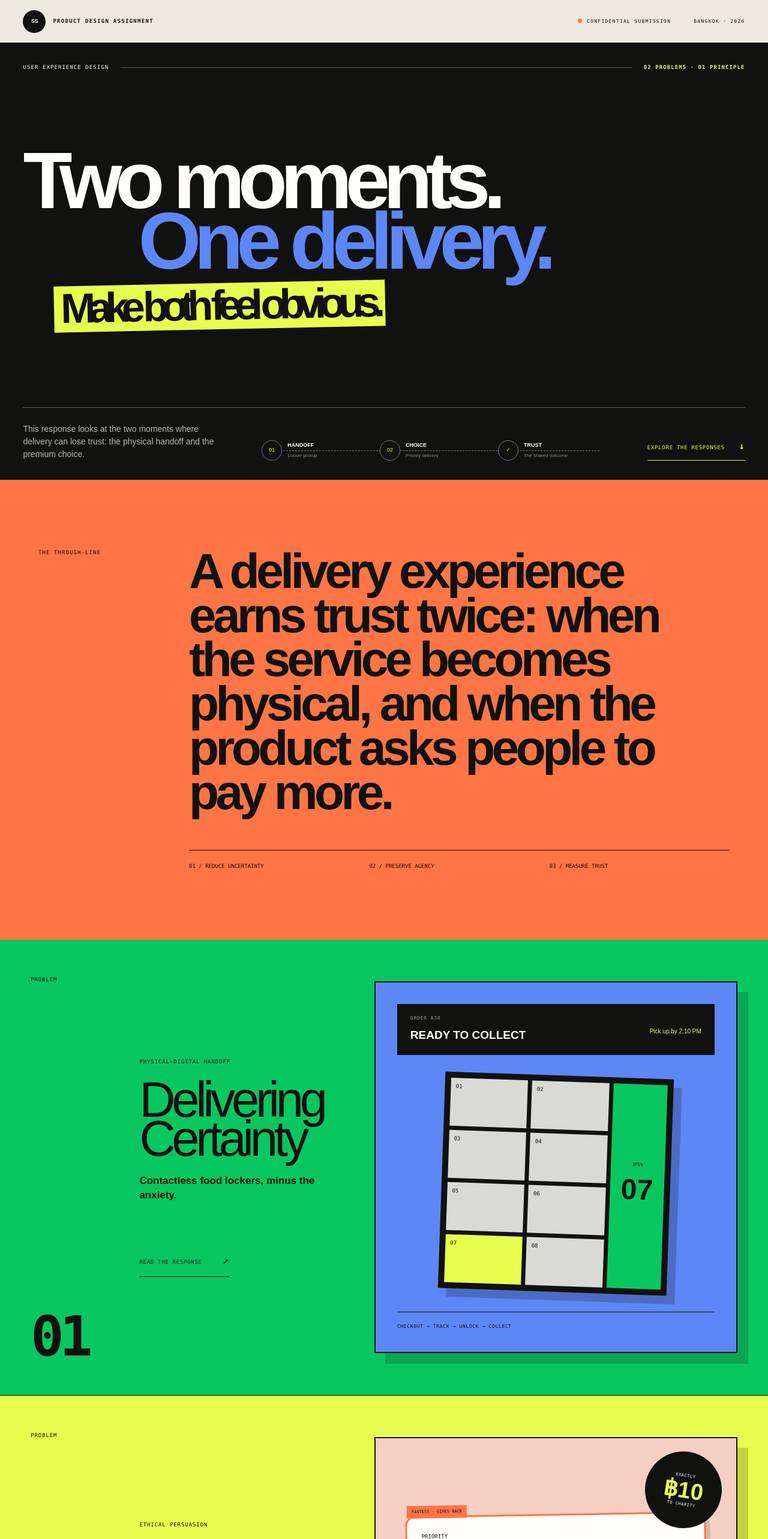
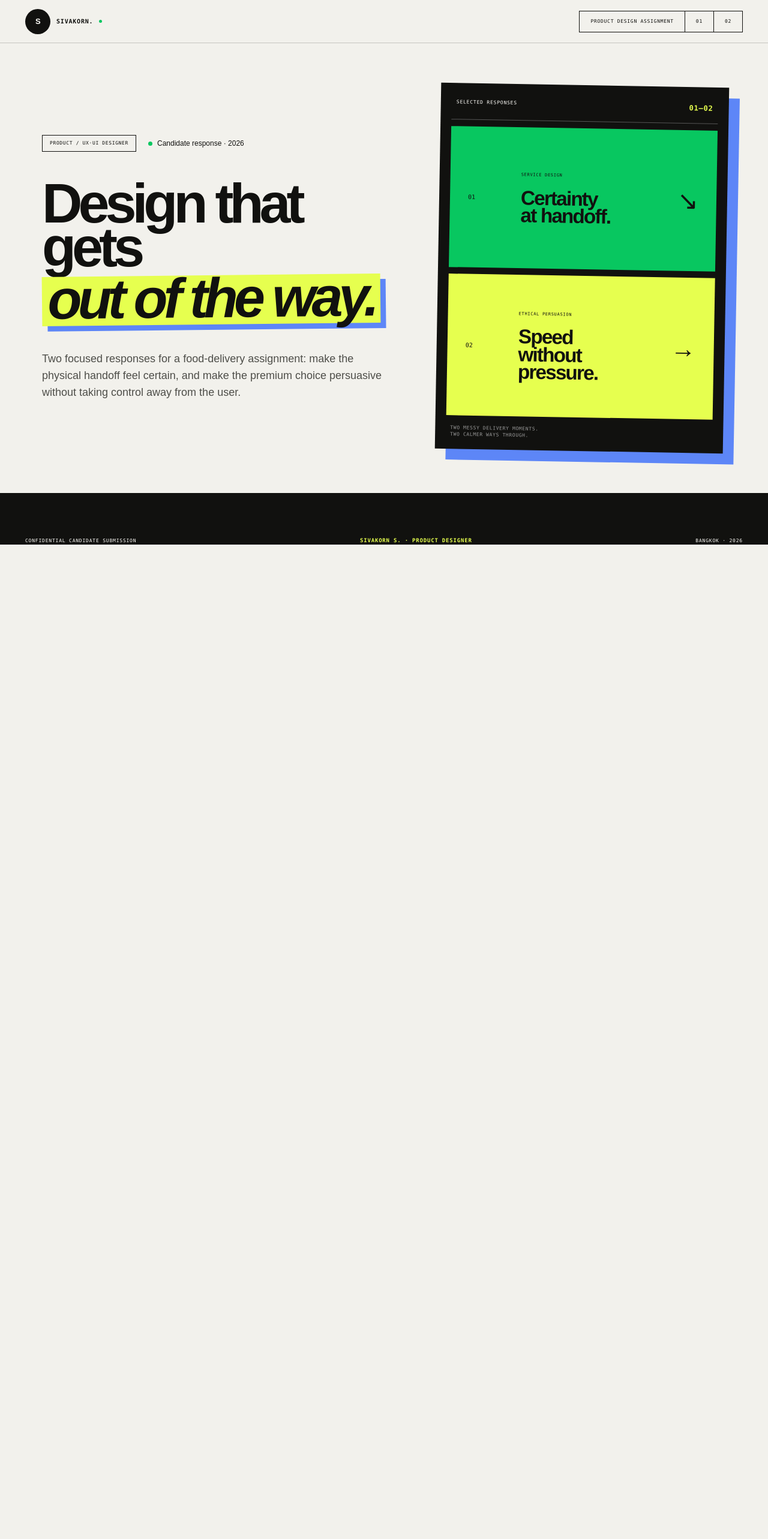
Before and after one commit to gridboxes/LMWN-Challenge, a Next.js app: page / in a window 1280 px wide. Shown: the top 2566 px of the page at 60% size. After the commit the page ends 908 px from the top, so only its background shows below. Built offline with nearby package versions, Linux system fonts and the light colour scheme.

Commit message:
Simplify assignment homepage

```diff
--- a/app/globals.css
+++ b/app/globals.css
@@ -285,6 +285,16 @@ footer { min-height:160px; padding:50px max(5vw,56px); display:flex; justify-con
 .assignment-ending { min-height:650px; padding:95px max(5vw,60px); display:grid; grid-template-columns:180px 1fr 260px; gap:5vw; align-items:center; background:var(--blue); }.assignment-ending > span { align-self:start; font-family:var(--font-geist-mono); font-size:9px; text-transform:uppercase; letter-spacing:.1em; }.assignment-ending h2 { margin:0; font-size:clamp(56px,6.5vw,104px); line-height:.88; letter-spacing:-.07em; }.assignment-ending > div { align-self:end; padding:24px; border:1px solid var(--ink); background:var(--acid); }.assignment-ending p,.assignment-ending small { margin:0; font-family:var(--font-geist-mono); font-size:8px; text-transform:uppercase; letter-spacing:.08em; }.assignment-ending b { display:block; margin:25px 0 4px; font-size:28px; letter-spacing:-.04em; }
 .assignment-footer { min-height:82px; padding:0 max(3vw,34px); display:flex; flex-direction:row; align-items:center; justify-content:space-between; background:var(--ink); color:var(--white); font-family:var(--font-geist-mono); font-size:8px; text-transform:uppercase; letter-spacing:.1em; }.assignment-footer nav { display:flex; gap:26px; }.assignment-footer a:hover { color:var(--acid); }
 
+/* Focused assignment cover: one screen, two direct choices, one footer. */
+.simple-home { min-height:100vh; display:grid; grid-template-rows:72px minmax(720px,1fr) 86px; background:var(--paper); }
+.simple-header { padding:0 max(3vw,42px); display:flex; align-items:center; justify-content:space-between; border-bottom:1px solid var(--line); }.simple-brand { display:flex; align-items:center; gap:10px; text-transform:uppercase; font-family:var(--font-geist-mono); font-size:10px; letter-spacing:.08em; }.simple-brand > span { width:42px; height:42px; display:grid; place-items:center; border-radius:50%; background:var(--ink); color:var(--white); font-family:var(--font-geist-sans); font-size:13px; font-weight:800; letter-spacing:-.05em; }.simple-brand i { width:5px; height:5px; border-radius:50%; background:var(--green); }.simple-header nav { display:flex; align-items:center; border:1px solid var(--ink); font-family:var(--font-geist-mono); font-size:8px; text-transform:uppercase; letter-spacing:.09em; }.simple-header nav span,.simple-header nav a { min-height:34px; padding:0 18px; display:grid; place-items:center; border-right:1px solid var(--ink); }.simple-header nav a:last-child { border-right:0; }.simple-header nav a:hover,.simple-header nav a:focus-visible { background:var(--acid); outline:0; }
+.simple-hero { min-height:720px; padding:70px max(5vw,70px); display:grid; grid-template-columns:minmax(0,1.15fr) minmax(480px,.85fr); gap:7vw; align-items:center; overflow:hidden; }.simple-intro { min-width:0; }.simple-kicker { margin-bottom:50px; display:flex; align-items:center; gap:20px; }.simple-kicker > span { padding:7px 12px; border:1px solid var(--ink); font-family:var(--font-geist-mono); font-size:8px; text-transform:uppercase; letter-spacing:.08em; }.simple-kicker p { margin:0; font-size:12px; }.simple-kicker p i { display:inline-block; width:7px; height:7px; margin-right:8px; border-radius:50%; background:var(--green); }
+.simple-intro h1 { margin:0 0 44px; font-size:clamp(74px,7.3vw,128px); line-height:.78; letter-spacing:-.075em; font-weight:600; }.simple-intro h1 em { display:inline-block; margin-top:10px; padding:.02em .1em .08em; background:var(--acid); font-style:italic; box-shadow:9px 9px 0 var(--blue); transform:rotate(-.6deg); }.simple-intro > p { max-width:760px; margin:0; font-size:18px; line-height:1.55; color:#4e4e49; }
+.response-board { min-height:610px; padding:18px; display:grid; grid-template-rows:auto 1fr 1fr auto; gap:11px; background:var(--ink); color:var(--white); box-shadow:18px 18px 0 var(--blue); transform:rotate(1deg); }.response-board-head { padding:8px 8px 16px; display:flex; justify-content:space-between; border-bottom:1px solid #555; font-family:var(--font-geist-mono); font-size:8px; text-transform:uppercase; letter-spacing:.1em; }.response-board-head b { color:var(--acid); font-size:12px; }
+.response-tile { min-height:220px; padding:26px 28px; display:grid; grid-template-columns:70px 1fr auto; gap:18px; align-items:center; color:var(--ink); border:2px solid transparent; transition:transform .2s ease, border-color .2s ease, filter .2s ease; }.response-locker { background:var(--green); }.response-priority { background:var(--acid); }.response-tile > span { font-family:var(--font-geist-mono); font-size:10px; }.response-tile small { display:block; margin-bottom:18px; font-family:var(--font-geist-mono); font-size:7px; text-transform:uppercase; letter-spacing:.1em; }.response-tile b { display:block; font-size:clamp(30px,2.6vw,48px); line-height:.88; letter-spacing:-.055em; }.response-tile > i { font-size:42px; font-style:normal; }.response-tile:hover { transform:translate(-5px,-4px); border-color:var(--ink); filter:saturate(1.15); }.response-tile:focus-visible { outline:4px solid var(--white); outline-offset:-7px; }
+.response-board > p { margin:4px 7px 0; color:#999; font-family:var(--font-geist-mono); font-size:8px; line-height:1.45; text-transform:uppercase; letter-spacing:.08em; }
+.simple-footer { padding:0 max(3vw,42px); display:flex; align-items:center; justify-content:space-between; background:var(--ink); color:var(--white); font-family:var(--font-geist-mono); font-size:8px; text-transform:uppercase; letter-spacing:.1em; }.simple-footer b { color:var(--acid); font-size:9px; }
+
 @media (max-width: 1050px) {
   .floating-nav { top:auto; right:16px; left:16px; bottom:12px; width:auto; display:grid; grid-template-columns:repeat(5,1fr); padding:6px; }
   .floating-nav a { justify-content:center; border:0; min-height:40px; }.floating-nav span { display:none; }
@@ -297,6 +307,7 @@ footer { min-height:160px; padding:50px max(5vw,56px); display:flex; justify-con
   .priority-hero-art { min-height:540px; }
   .portfolio-hero { grid-template-columns:1fr; }.portfolio-hero h1 { font-size:clamp(72px,11vw,115px); }.home-hero-board { min-height:520px; transform:none; }
   .cover-bottom { grid-template-columns:1fr 1.5fr; }.cover-bottom > a { grid-column:1 / 3; width:max-content; }.case-chapter { grid-template-columns:90px 1fr; }.chapter-art { grid-column:2; width:100%; }.chapter-index b { font-size:68px; }.assignment-ending { grid-template-columns:130px 1fr; }.assignment-ending > div { grid-column:2; }
+  .simple-home { grid-template-rows:72px auto 86px; }.simple-hero { padding:70px 5vw 85px; grid-template-columns:1fr; gap:70px; }.simple-intro h1 { font-size:clamp(80px,11vw,122px); }.response-board { width:min(720px,92%); margin:0 auto; }
 }
 
 @media (max-width: 760px) {
@@ -336,6 +347,7 @@ footer { min-height:160px; padding:50px max(5vw,56px); display:flex; justify-con
   .locker-chapter-art { padding:20px; }.chapter-locker { width:94%; grid-template-columns:1fr 1fr 68px; grid-auto-rows:62px; }.locker-signal { padding:14px; }.locker-signal b { font-size:14px; }
   .priority-chapter-art { padding:26px 18px; }.priority-row { min-height:105px; padding:20px; }.donation-seal { width:96px; height:96px; right:14px; top:12px; }.donation-seal b { font-size:28px; }
   .assignment-ending { min-height:600px; padding:75px 20px; grid-template-columns:1fr; align-items:start; }.assignment-ending h2 { font-size:clamp(52px,15vw,74px); }.assignment-ending > div { grid-column:auto; align-self:end; }.assignment-footer { min-height:110px; padding:28px 20px; align-items:flex-start; flex-direction:column; gap:22px; }
+  .simple-home { grid-template-rows:64px auto auto; }.simple-header { padding:0 18px; }.simple-brand b { display:none; }.simple-header nav span { display:none; }.simple-header nav a { min-width:48px; padding:0 12px; }.simple-hero { min-height:0; padding:58px 20px 75px; gap:56px; }.simple-kicker { margin-bottom:38px; align-items:flex-start; flex-direction:column; gap:12px; }.simple-intro h1 { margin-bottom:36px; font-size:clamp(58px,18.5vw,86px); line-height:.8; }.simple-intro h1 em { box-shadow:6px 6px 0 var(--blue); }.simple-intro > p { font-size:15px; }.response-board { width:100%; min-height:520px; padding:12px; box-shadow:9px 9px 0 var(--blue); transform:none; }.response-tile { min-height:180px; padding:20px 18px; grid-template-columns:32px 1fr auto; gap:10px; }.response-tile small { margin-bottom:12px; }.response-tile b { font-size:32px; }.response-tile > i { font-size:28px; }.simple-footer { min-height:150px; padding:34px 20px; align-items:flex-start; flex-direction:column; gap:18px; }
 }
 
 @media (prefers-reduced-motion: reduce) { html { scroll-behavior:auto; } * { transition:none !important; } }
--- a/app/page.tsx
+++ b/app/page.tsx
@@ -383,60 +383,32 @@ export function CaseStudy({ variant }: { variant: "locker" | "priority" }) {
 
 export default function Home() {
   return (
-    <main className="assignment-home">
-      <header className="assignment-header">
-        <a className="assignment-brand" href="#overview" aria-label="Assignment overview"><span>SS</span><b>Product design assignment</b></a>
-        <div className="assignment-status"><span>Confidential submission</span><span>Bangkok · 2026</span></div>
+    <main className="simple-home">
+      <header className="simple-header">
+        <a className="simple-brand" href="/" aria-label="Assignment overview"><span>S</span><b>Sivakorn.</b><i /></a>
+        <nav aria-label="Assignment navigation"><span>Product design assignment</span><a href="/work/delivering-certainty">01</a><a href="/work/priority-honestly">02</a></nav>
       </header>
 
-      <section className="assignment-cover" id="overview">
-        <div className="cover-kicker"><span>User experience design</span><i /><b>02 problems · 01 principle</b></div>
-        <h1><span>Two moments.</span><span>One delivery.</span><em>Make both feel obvious.</em></h1>
-        <div className="cover-bottom">
-          <p>This response looks at the two moments where delivery can lose trust: the physical handoff and the premium choice.</p>
-          <div className="cover-route" aria-label="Assignment route from order to trust">
-            <span><i>01</i><b>HANDOFF</b><small>Locker pickup</small></span>
-            <span><i>02</i><b>CHOICE</b><small>Priority delivery</small></span>
-            <span><i>✓</i><b>TRUST</b><small>The shared outcome</small></span>
-          </div>
-          <a href="#responses">Explore the responses <b>↓</b></a>
+      <section className="simple-hero" aria-label="Product design assignment overview">
+        <div className="simple-intro">
+          <div className="simple-kicker"><span>Product / UX·UI designer</span><p><i />Candidate response · 2026</p></div>
+          <h1>Design that gets<br /><em>out of the way.</em></h1>
+          <p>Two focused responses for a food-delivery assignment: make the physical handoff feel certain, and make the premium choice persuasive without taking control away from the user.</p>
+        </div>
+
+        <div className="response-board" aria-label="Choose an assignment response">
+          <div className="response-board-head"><span>Selected responses</span><b>01—02</b></div>
+          <a className="response-tile response-locker" href="/work/delivering-certainty" aria-label="Read Problem 1: Delivering Certainty">
+            <span>01</span><div><small>Service design</small><b>Certainty<br />at handoff.</b></div><i>↘</i>
+          </a>
+          <a className="response-tile response-priority" href="/work/priority-honestly" aria-label="Read Problem 2: Priority, Honestly">
+            <span>02</span><div><small>Ethical persuasion</small><b>Speed<br />without pressure.</b></div><i>→</i>
+          </a>
+          <p>Two messy delivery moments.<br />Two calmer ways through.</p>
         </div>
       </section>
 
-      <section className="assignment-thesis">
-        <p className="thesis-label">The through-line</p>
-        <h2>A delivery experience earns trust twice: when the service becomes physical, and when the product asks people to pay more.</h2>
-        <div className="thesis-notes"><span>01 / Reduce uncertainty</span><span>02 / Preserve agency</span><span>03 / Measure trust</span></div>
-      </section>
-
-      <section className="case-chapters" id="responses" aria-label="Assignment responses">
-        <a className="case-chapter chapter-case-locker" href="/work/delivering-certainty">
-          <div className="chapter-index"><span>PROBLEM</span><b>01</b></div>
-          <div className="chapter-copy"><p>Physical–digital handoff</p><h2>Delivering<br />Certainty</h2><strong>Contactless food lockers, minus the anxiety.</strong><div className="chapter-link">Read the response <i>↗</i></div></div>
-          <div className="chapter-art locker-chapter-art" aria-hidden="true">
-            <div className="locker-signal"><span>ORDER A38</span><b>READY TO COLLECT</b><i>Pick up by 2:10 PM</i></div>
-            <div className="chapter-locker">
-              {Array.from({ length: 8 }, (_, i) => <span className={i === 6 ? "active" : ""} key={i}>{String(i + 1).padStart(2, "0")}</span>)}
-              <div><small>OPEN</small><b>07</b></div>
-            </div>
-            <p>checkout → track → unlock → collect</p>
-          </div>
-        </a>
-
-        <a className="case-chapter chapter-priority" href="/work/priority-honestly">
-          <div className="chapter-index"><span>PROBLEM</span><b>02</b></div>
-          <div className="chapter-copy"><p>Ethical persuasion</p><h2>Priority,<br />Honestly</h2><strong>Faster delivery without dark patterns.</strong><div className="chapter-link">Read the response <i>↗</i></div></div>
-          <div className="chapter-art priority-chapter-art" aria-hidden="true">
-            <div className="priority-row featured"><span>Priority</span><b>15–20 min</b><i>฿50</i></div>
-            <div className="priority-row"><span>Normal</span><b>30–40 min</b><i>฿30</i></div>
-            <div className="priority-row"><span>Low-cost</span><b>45–60 min</b><i>฿20</i></div>
-            <div className="donation-seal"><small>EXACTLY</small><b>฿10</b><span>TO CHARITY</span></div>
-          </div>
-        </a>
-      </section>
-
-      <section className="assignment-ending" id="closing"><span>Submission summary</span><h2>Make the next action clear.<br />Leave the decision with the user.</h2><div><p>Prepared by</p><b>Sivakorn S.</b><small>Product designer · 2026</small></div></section>
-      <footer className="assignment-footer"><span>Private candidate submission</span><nav><a href="#overview">Top ↑</a><a href="/work/delivering-certainty">01</a><a href="/work/priority-honestly">02</a></nav></footer>
+      <footer className="simple-footer"><span>Confidential candidate submission</span><b>Sivakorn S. · Product designer</b><span>Bangkok · 2026</span></footer>
     </main>
   );
 }
```
Also changed, not shown: 1 other file (tests, documents, lock files or other folders).
